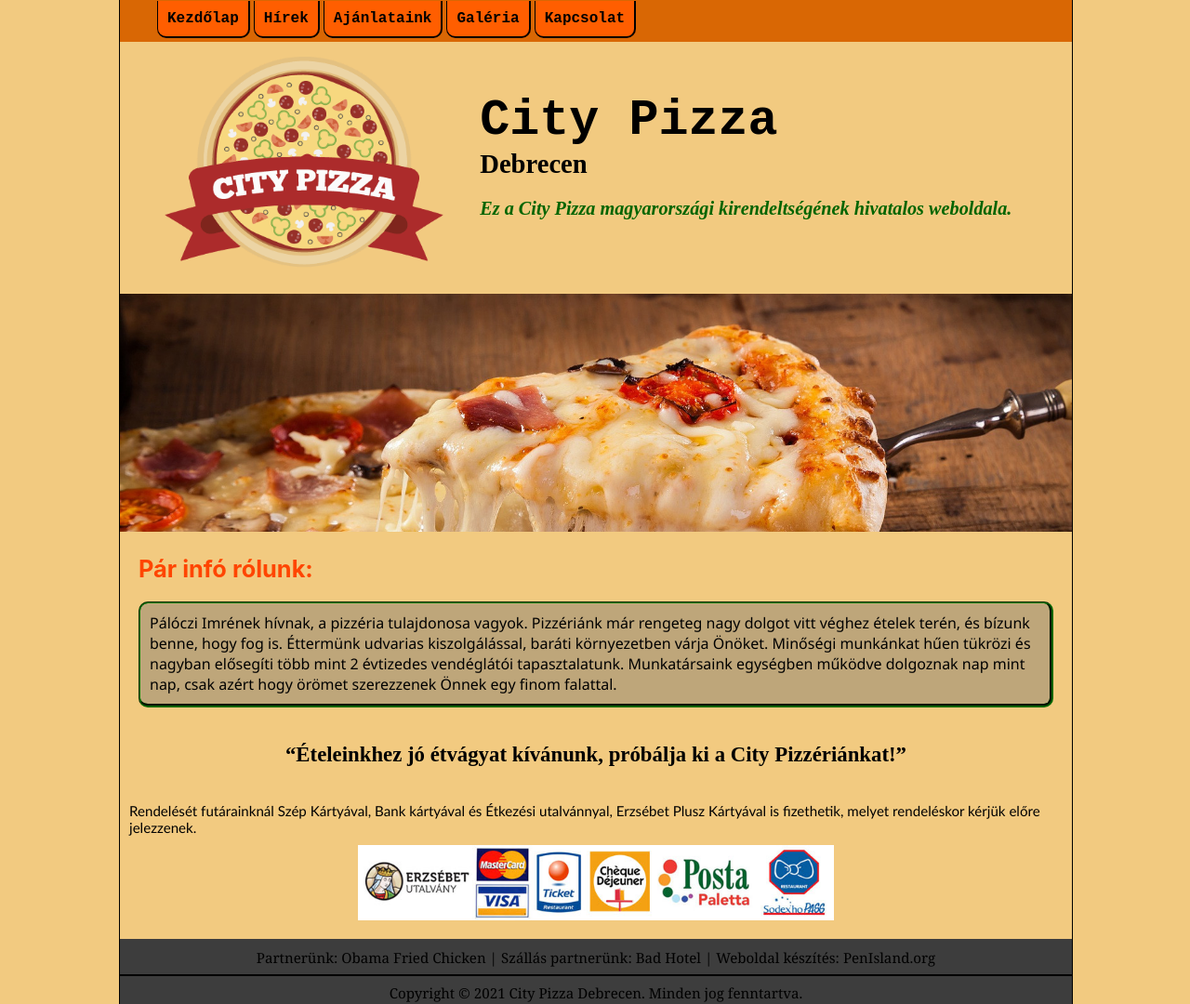
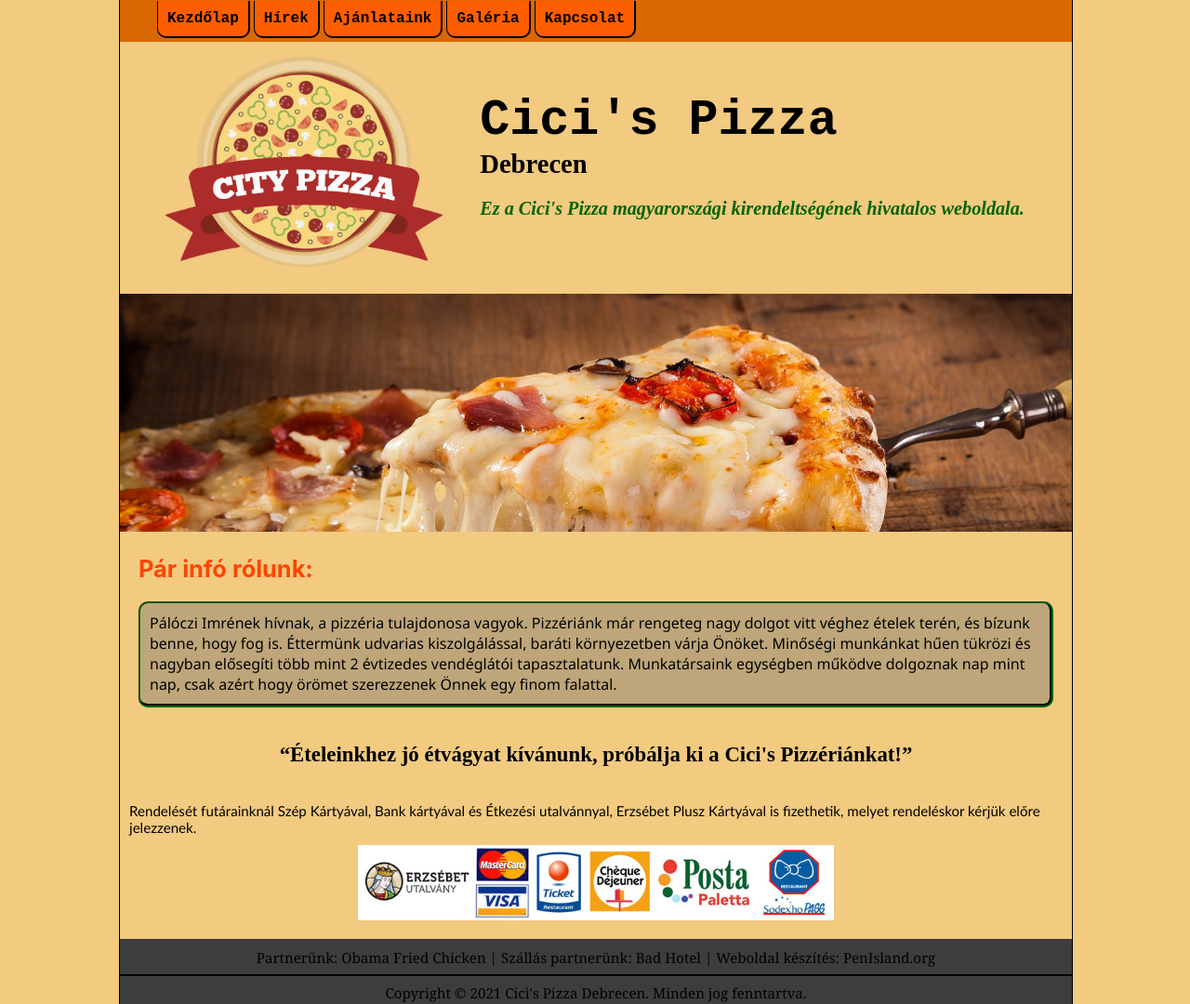
Before and after one commit to palocziimi/City_pizza, a plain HTML site: page index.html in a window 1280 px wide. Shown: the whole page at 93% size. Drawn offline with Linux system fonts and the light colour scheme.

Commit message:
Update index.html

```diff
--- a/index.html
+++ b/index.html
@@ -3,7 +3,7 @@
 
 <head>
     <meta charset="UTF-8">
-    <title>City Pizza - Kezdőlap</title>
+    <title>Cici's Pizza - Kezdőlap</title>
     <link rel="shortcut icon" type="image/jpg" href="kepek/logók/kezdolap.png"/>
     <link rel="stylesheet" href="style.css">
 </head>
@@ -25,10 +25,10 @@
                 <tr>
                     <td><img src="kepek/logo.png" alt="Logó" id="logo"></td>
                     <td>
-                        <h1>City Pizza</h1>
+                        <h1>Cici's Pizza</h1>
                         <h2>Debrecen</h2>
                         <p>
-                            Ez a City Pizza magyarországi kirendeltségének hivatalos weboldala.
+                            Ez a Cici's Pizza magyarországi kirendeltségének hivatalos weboldala.
                         </p>
                     </td>
                 </tr>
@@ -42,7 +42,7 @@
                 és nagyban elősegíti több mint 2 évtizedes vendéglátói tapasztalatunk. Munkatársaink egységben működve
                 dolgoznak nap mint nap, csak azért hogy örömet szerezzenek Önnek egy finom falattal.
             </p>
-            <h5>“Ételeinkhez jó étvágyat kívánunk, próbálja ki a City Pizzériánkat!”</h5>
+            <h5>“Ételeinkhez jó étvágyat kívánunk, próbálja ki a Cici's Pizzériánkat!”</h5>
             <p id="fizetes">
                 Rendelését futárainknál Szép Kártyával, Bank kártyával és Étkezési utalvánnyal, Erzsébet Plusz Kártyával
                 is fizethetik, melyet rendeléskor kérjük előre jelezzenek.
@@ -55,7 +55,7 @@
                   | Weboldal készítés: <a href="https://www.penisland.net/" target="blank">PenIsland.org</a></p>
             <hr>
             <p>
-                Copyright © 2021 City Pizza Debrecen. Minden jog fenntartva.
+                Copyright © 2021 Cici's Pizza Debrecen. Minden jog fenntartva.
             </p>
         </div>
     </div>
```
